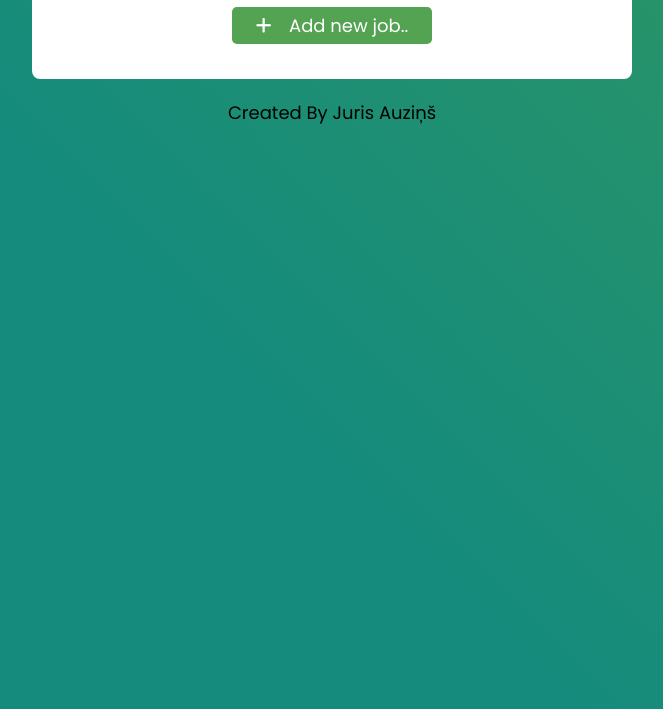
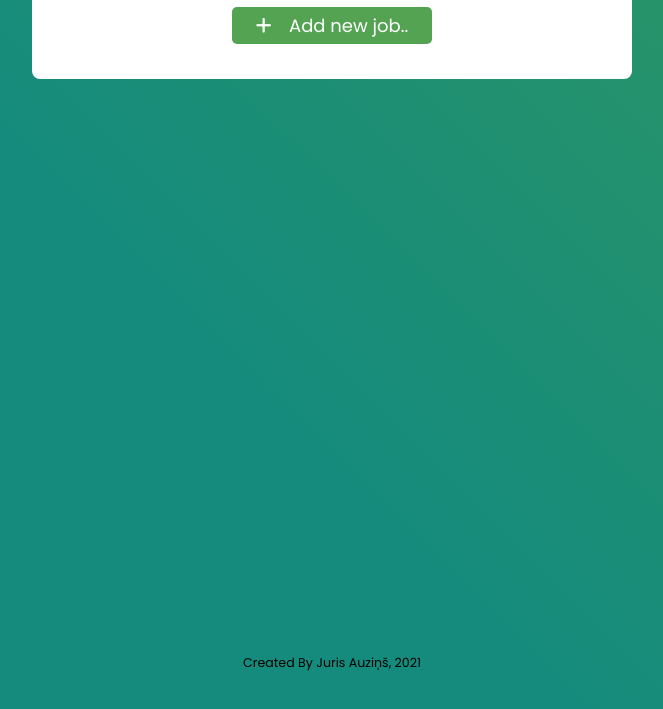
Before and after one commit to Juris-Auzinss/To-do-ly, a plain HTML site: page index.html in a window 1280 px wide. Shown: the part 119-828 px from the top of the page, without its empty margins (308-971 px from the left). Drawn offline with Linux system fonts and the light colour scheme.

Commit message:
Footer CSS Corrected

```diff
--- a/index.html
+++ b/index.html
@@ -95,7 +95,7 @@
       </ul>
     </div>
     <div class="footer">
-      <p>Created By Juris Auziņš</p>
+      <p>Created By Juris Auziņš, 2021</p>
     </div>
   </body>
 </html>
--- a/style.css
+++ b/style.css
@@ -305,7 +305,13 @@ h5 {
 
 .footer p {
   text-align: center;
+  font-size: 70%;
+  /* left: 3rem; */
+  align-items: center;
+  position: absolute;
+  left: 50%;
   bottom: 0;
+  transform: translate(-50%, -50%);
 }
 
 @media (max-width: 360px) {
```
